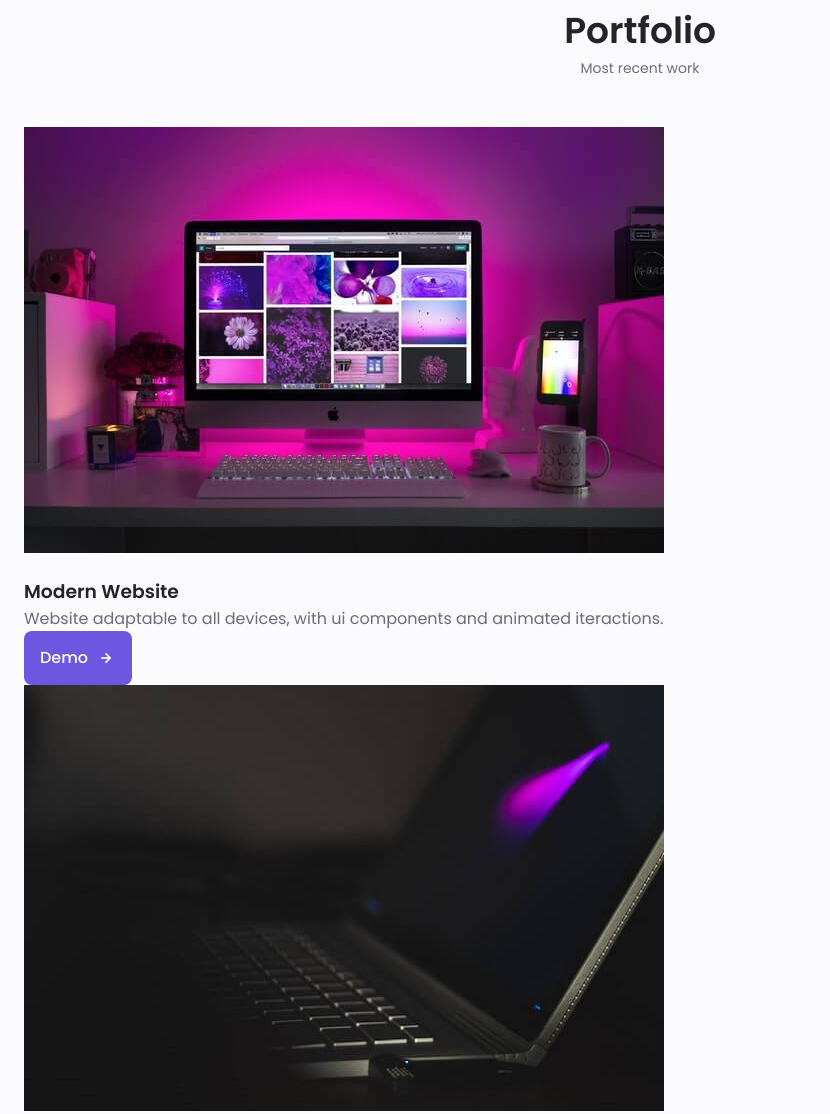
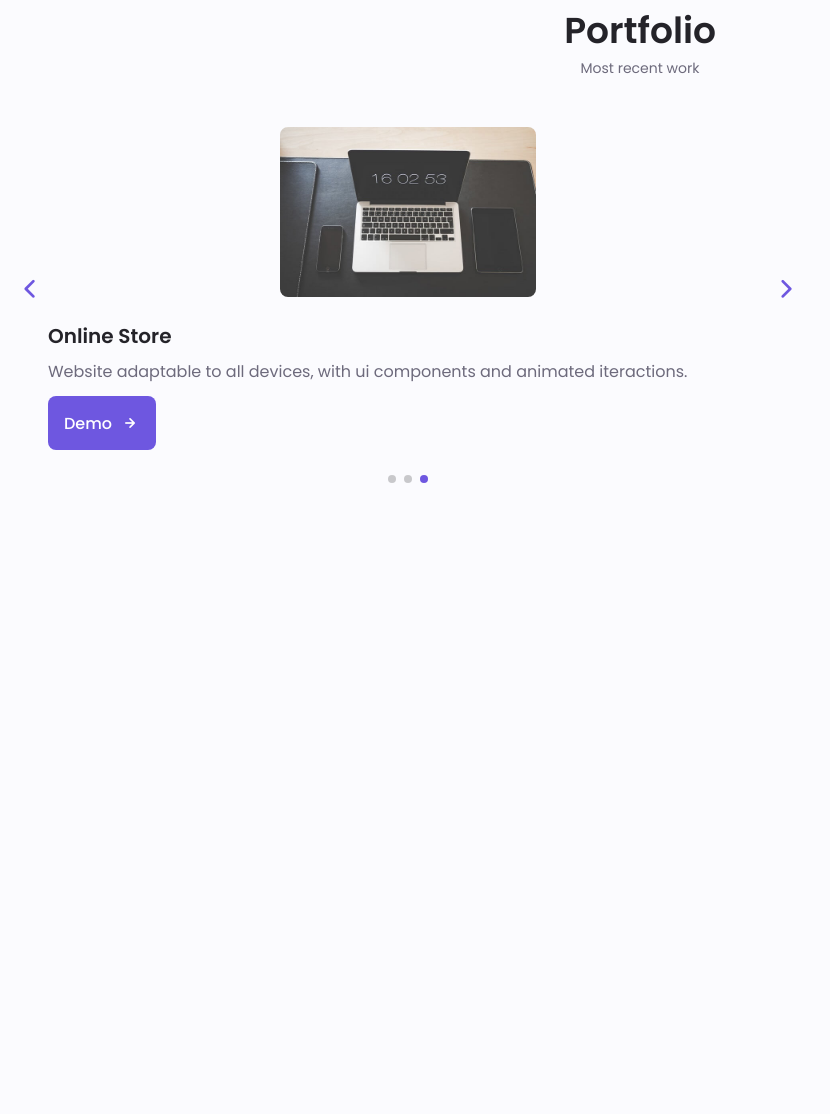
Before and after one commit to greensharplook/portfolio, a plain HTML site: page index.html in a window 1280 px wide. Shown: the part 3415-4529 px from the top of the page, without its empty margins (0-830 px from the left). After the commit the page ends 3977 px from the top, so only its background shows below. Drawn offline with nearby package versions, Linux system fonts and the light colour scheme.

Commit message:
Style the portfolio section

```diff
--- a/assets/css/styles.css
+++ b/assets/css/styles.css
@@ -686,3 +686,64 @@ img {
 	opacity: 1;
 	visibility: visible;
 }
+
+
+/*=================> Portfolio <===================*/
+.portfolio__container {
+	overflow: initial;
+}
+
+.portfolio__content {
+	padding: 0 1.5rem;
+}
+
+.portfolio__img {
+	width: 256px;
+	border-radius: .5rem;
+	justify-self: center;
+}
+
+.portfolio__title {
+	font-size: var(--h3-font-size);
+	margin-bottom: var(--mb-0-5);
+}
+
+.portfolio__description {
+	margin-bottom: var(--mb-0-75);
+}
+
+.portfolio__button:hover .button__icon {
+	transform: translateX(.25rem);
+}
+
+.swiper-button-prev::after,
+.swiper-button-next::after {
+	content: '';
+}
+
+.swiper-portfolio-icon {
+	font-size: 2rem;
+	color: var(--first-color);
+}
+
+.swiper-button-prev {
+	left: -.5rem;
+}
+
+.swiper-button-next {
+	right: -.5rem;
+}
+
+.swiper-container-horizontal > .swiper-pagination-bullets {
+	bottom: -2.5rem;
+}
+
+.swiper-pagination-bullet-active {
+	background-color: var(--first-color);
+}
+
+.swiper-button-prev,
+.swiper-button-next,
+.swiper-pagination-bullet {
+	outline: none;
+}
--- a/assets/js/main.js
+++ b/assets/js/main.js
@@ -87,3 +87,18 @@ modalCloses.forEach((modalClose) => {
 		});
 	});
 });
+
+
+// =============> Portfolio swiper <=================
+let swiper = new Swiper('.portfolio__container', {
+	cssMode: true,
+	loop: true,
+	navigation: {
+		nextEl: '.swiper-button-next',
+		prevEl: '.swiper-button-prev',
+	},
+	pagination: {
+		el: '.swiper-pagination',
+		clickable: true
+	}
+});
--- a/index.html
+++ b/index.html
@@ -4,6 +4,7 @@
 	<meta charset="UTF-8">
 	<meta name="viewport" content="width=device-width, initial-scale=1.0">
 	<title>Portfolio</title>
+	<link rel="stylesheet" href="assets/css/swiper-bundle.min.css">
 	<link rel="stylesheet" type="text/css" href="assets/css/styles.css">
 	<link rel="stylesheet" href=" https://cdn.jsdelivr.net/npm/@iconscout/unicons@4.0.8/css/line.min.css">
 </head>
@@ -587,9 +588,9 @@
 			<h2 class="section__title">Portfolio</h2>
 			<span class="section__subtitle">Most recent work</span>
 
-			<div class="portfolio__container container">
-				<div>
-					<div class="portfolio__content grid">
+			<div class="portfolio__container container swiper-container">
+				<div class="swiper-wrapper">
+					<div class="portfolio__content grid swiper-slide">
 						<img src="assets/img/portfolio1.jpg" alt="" class="portfolio__img">
 
 						<div class="portfolio__data">
@@ -602,7 +603,7 @@
 						</div>
 					</div>
 
-					<div class="portfolio__content grid">
+					<div class="portfolio__content grid swiper-slide">
 						<img src="assets/img/portfolio2.jpg" alt="" class="portfolio__img">
 
 						<div class="portfolio__data">
@@ -615,7 +616,7 @@
 						</div>
 					</div>
 
-					<div class="portfolio__content grid">
+					<div class="portfolio__content grid swiper-slide">
 						<img src="assets/img/portfolio3.jpg" alt="" class="portfolio__img">
 
 						<div class="portfolio__data">
@@ -628,11 +629,21 @@
 						</div>
 					</div>
 				</div>
+
+				<div class="swiper-button-next">
+					<i class="uil uil-angle-right-b swiper-portfolio-icon"></i>
+				</div>
+				<div class="swiper-button-prev">
+					<i class="uil uil-angle-left-b swiper-portfolio-icon"></i>
+				</div>
+
+				<div class="swiper-pagination"></div>
 			</div>
 		</section>
 
 	</main>
 
+	<script src="assets/js/swiper-bundle.min.js"></script>
 	<script src="assets/js/main.js"></script>
 </body>
 </html>
```
Also changed, not shown: assets/css/swiper-bundle.min.css (added), assets/js/swiper-bundle.min.js (added).
